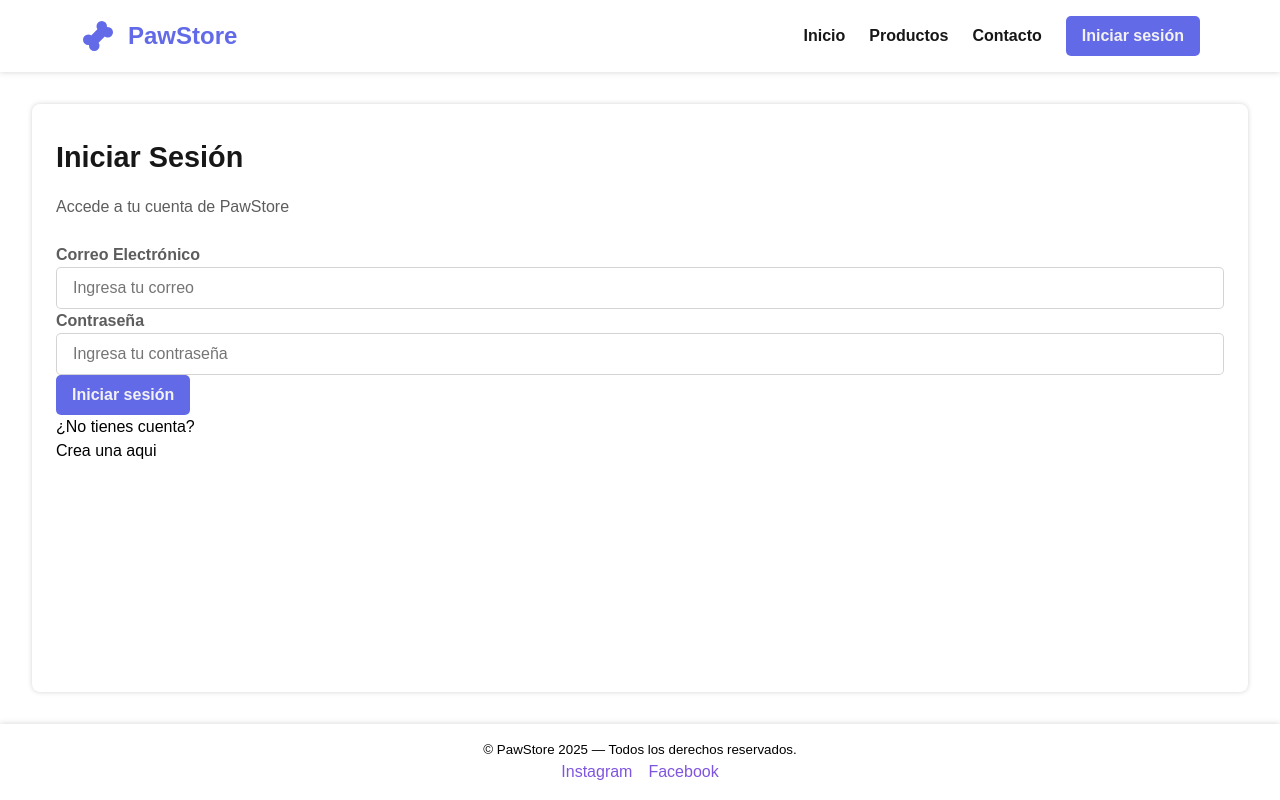
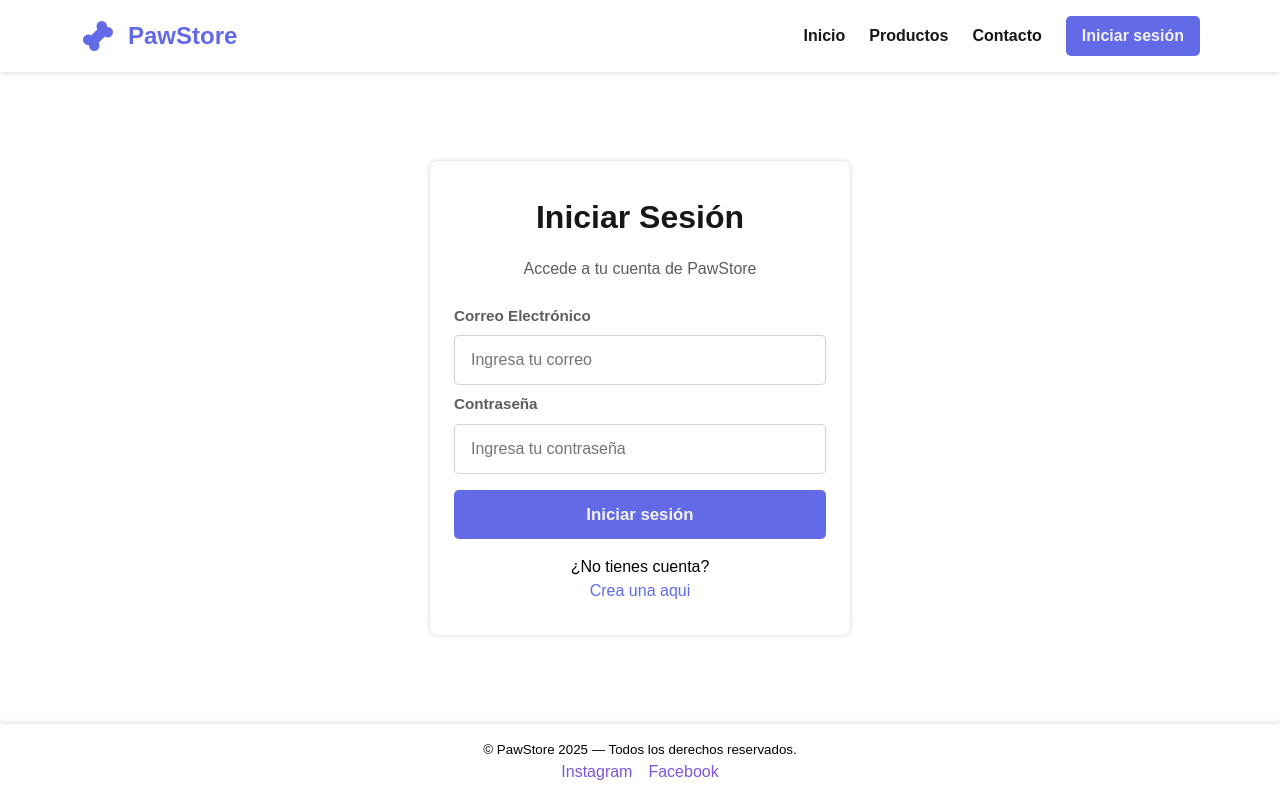
Before and after one commit to Czar81/PawStore, a React (Vite) app: page / in a window 1280 px wide. Both pictures are taken after a click on the button "Iniciar sesión". Built offline with nearby package versions, Linux system fonts and the light colour scheme; no server answers.

Commit message:
feat: Added styles for login

```diff
--- a/src/styles/componets.css
+++ b/src/styles/componets.css
@@ -325,6 +325,46 @@ label {
   gap: 1rem;
 }
 
+.login-page {
+  justify-items: center;
+  align-content: center;
+}
+
+.login-page .section-form {
+  max-width: 420px;
+}
+
+.login-page h2 {
+  text-align: center;
+  font-size: 2rem;
+}
+
+.login-subtitle {
+  text-align: center;
+  font-size: 1.1rem;
+}
+
+.login-page .form-input {
+  padding: 0.75rem 1rem;
+  font-size: 1rem;
+}
+
+.login-page .btn-lilac {
+  padding: 0.75rem;
+  font-size: 1.05rem;
+  margin-top: 0.5rem;
+}
+
+.login-page label {
+  font-size: 0.95rem;
+}
+
+.login-footer {
+  text-align: center;
+  font-size: 1rem;
+  margin-top: 1rem;
+}
+
 /*Overlay*/
 .overlay {
   position: fixed;
@@ -347,3 +387,14 @@ label {
   width: 100%;
   max-width: 500px;
 }
+
+.link{
+  cursor: pointer;
+  color: var(--clr-primary);
+}
+.link:hover{
+  color: var(--clr-secondary);
+}
+.link:active{
+  color: var(--clr-primary);
+}
--- a/src/styles/layout.css
+++ b/src/styles/layout.css
@@ -141,6 +141,7 @@ footer {
 /*form*/
 
 .form-products,
+.form-login,
 .two-on-row > div {
   display: flex;
   flex-direction: column;
@@ -162,6 +163,10 @@ footer {
   padding: 0.5rem 1rem;
 }
 
+.section-form{
+  width: 100%;
+}
+
 /*Erro*/
 .alert-message {
   color: var(--clr-error);
```
